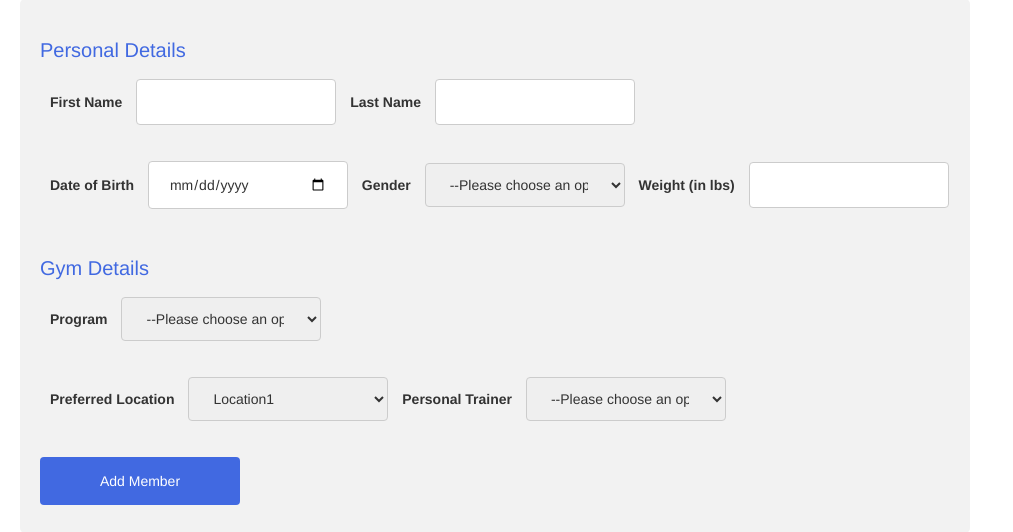
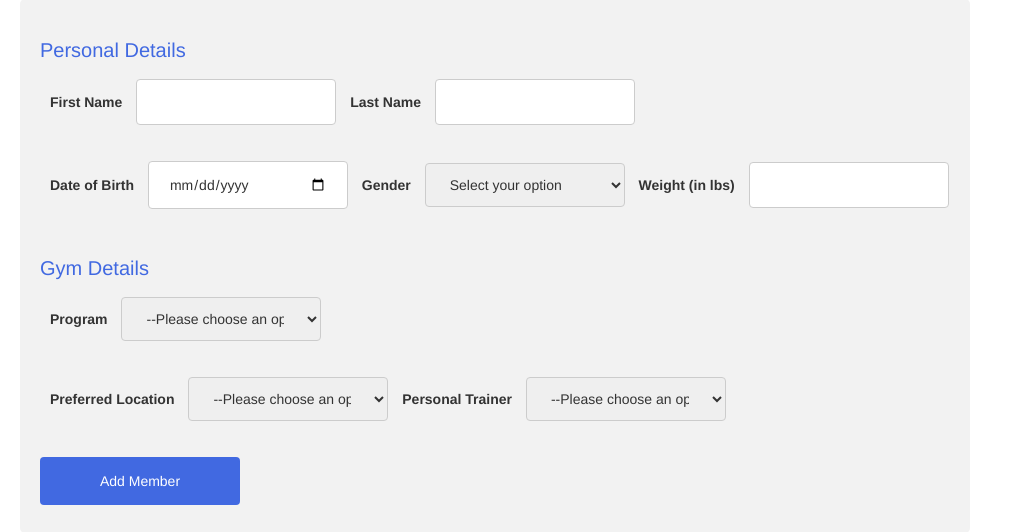
Before and after one commit to mittalj/cs340_databases_project, a Flask app: page /addMember in a window 1280 px wide. Shown: the part 119-651 px from the top of the page, without its empty margins (0-1013 px from the left). Run offline with Flask 2, Linux system fonts and the light colour scheme; data that the repository does not hold is empty; some libraries are stand-ins or nearby versions.

Commit message:
Update addMember.html

```diff
--- a/templates/addMember.html
+++ b/templates/addMember.html
@@ -5,44 +5,54 @@
 
 <h2>Add a New Member</h2>
 <div class="formdiv" id="memberForm">
-    <form>
+    <form action = "/addMember" method="POST">
     <h3>Personal Details</h3>
-    <label for="fname">First Name</label>
-    <input type="text" name="fname" id="fname">
-    <label for="lname">Last Name</label>
-    <input type="text" name="lname" id="lname"><br><br>
-    <label for="date">Date of Birth</label>
-    <input type="date" name="DOB" id="DOB">
+
+    <label for="first_name">First Name</label>
+    <input type="text" name="first_name" id="first_name" required>
+
+    <label for="last_name">Last Name</label>
+    <input type="text" name="last_name" id="last_name" required><br><br>
+
+    <label for="birth_date">Date of Birth</label>
+    <input type="date" name="birth_date" id="birth_date" required>
+
     <label for="gender">Gender</label>
-    <select name="genderDropdown">
-      <option value="genderDropdown">--Please choose an option--</option>
+    <select name="gender" required>
+      <option value="" disabled selected>Select your option</option>
       <option value="male">Male</option>
       <option value="female">Female</option>
       <option value="other">Other</option>
     </select>
+
     <label for="weight">Weight (in lbs)</label>
-    <input type="text" name="weight" id="weight"><br><br>
+    <input type="text" name="weight" id="weight" required><br><br>
+
     <h3>Gym Details</h3>
-    <label for="programDropdown">Program</label>
-    <select name="programDropdown">
-      <option value="">--Please choose an option--</option>
-      <option value="prog1">program 1</option>
-      <option value="prog2">program 2</option>
-      <option value="prog3">program 3</option>
+    <label for="program_id">Program</label>
+    <select name="program_id">
+      <option value="" disabled selected>--Please choose an option--</option>
+      {% for p in programs %}
+          <option value="{{ p[0] }}">{{ p[1] }}</option>
+      {% endfor %}
     </select><br><br>
-    <label for="LocationID">Preferred Location</label>
-    <select name="LocationID">
-      <option value="location1">Location1</option>
-      <option value="location2">Location2</option>
-      <option value="location3">Location3</option>
+
+    <label for="preferred_location">Preferred Location</label>
+    <select name="preferred_location" required>
+    <option value="" disabled selected>--Please choose an option--</option>
+      {% for l in locations %}
+          <option value="{{ l[0] }}">{{ l[1] }}</option>
+      {% endfor %}
     </select>
-    <label for="trainerDropdown">Personal Trainer</label>
-    <select name="trainerDropdown">
-      <option value="">--Please choose an option--</option>
-      <option value="trainer1">trainer 1</option>
-      <option value="trainer2">trainer 2</option>
-      <option value="trainer3">trainer 3</option>
+
+    <label for="trainer_id">Personal Trainer</label>
+    <select name="trainer_id" required>
+      <option value="" disabled selected>--Please choose an option--</option>
+      {% for t in trainers %}
+          <option value="{{ t[0] }}">{{ t[1] }}</option>
+      {% endfor %}
     </select><br><br>
+
     <input type="submit" name="addMember" value="Add Member">
     </form>
 </div>
```
